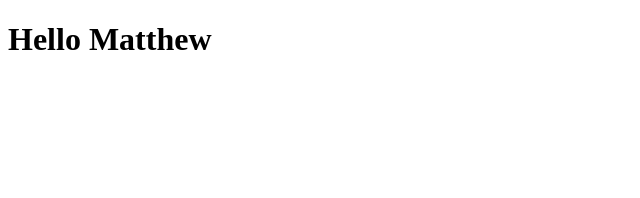
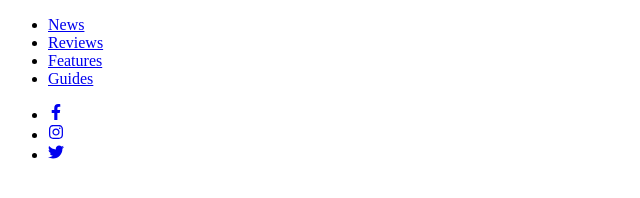
Before and after one commit to matthewgilligan/the-glow, a Gatsby site: page / in a window 1280 px wide. Shown: the whole page, without its empty margins (0-640 px from the left). Built offline with nearby package versions, Linux system fonts and the light colour scheme; Gatsby itself is replaced by a stand-in of ours.

Commit message:
Create basic navigation

```diff
--- a/package.json
+++ b/package.json
@@ -16,7 +16,8 @@
   "dependencies": {
     "gatsby": "^2.24.47",
     "react": "^16.12.0",
-    "react-dom": "^16.12.0"
+    "react-dom": "^16.12.0",
+    "react-icons": "^3.10.0"
   },
   "devDependencies": {
     "prettier": "2.0.5"
--- a/src/pages/index.js
+++ b/src/pages/index.js
@@ -1,9 +1,35 @@
 import React from "react"
+import { Link } from "gatsby"
+import { FaFacebookF, FaInstagram, FaTwitter } from 'react-icons/fa';
 
 const IndexPage = () => {
   return (
     <div>
-      <h1>Hello Matthew</h1>
+      <ul>
+        <li>
+          <Link to="/news">News</Link>
+        </li>
+        <li>
+          <Link to="/reviews">Reviews</Link>
+        </li>
+        <li>
+          <Link to="/features">Features</Link>
+        </li>
+        <li>
+          <Link to="/guides">Guides</Link>
+        </li>
+      </ul>
+      <ul>
+        <li>
+          <a href="https://www.twitter.com/"><FaFacebookF /></a>
+        </li>
+        <li>
+          <a href="https://www.instagram.com/"><FaInstagram /></a>
+        </li>
+        <li>
+          <a href="https://www.facebook.com/"><FaTwitter /></a>
+        </li>
+      </ul>
     </div>
   )
 }
```
Also changed, not shown: 2 other files.
